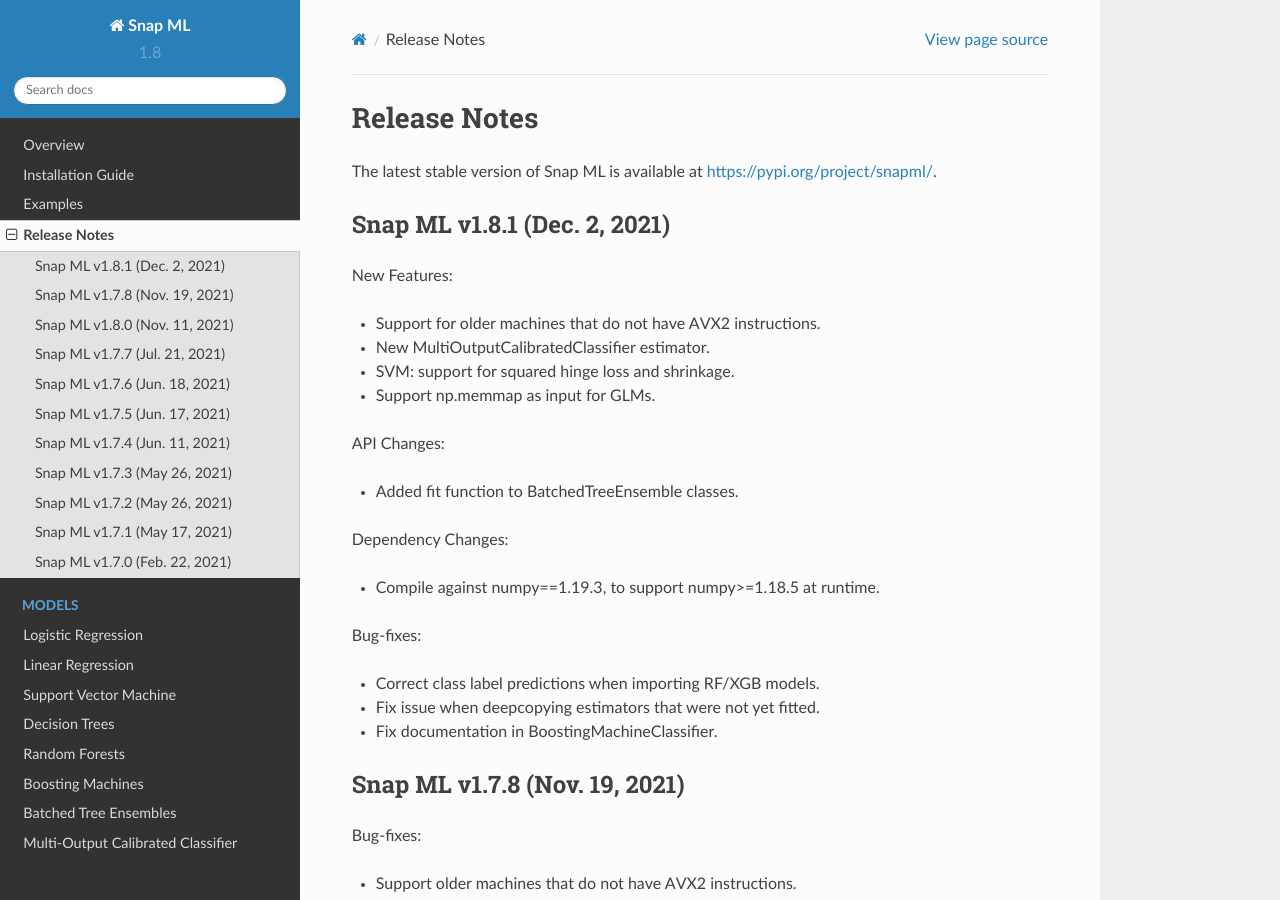
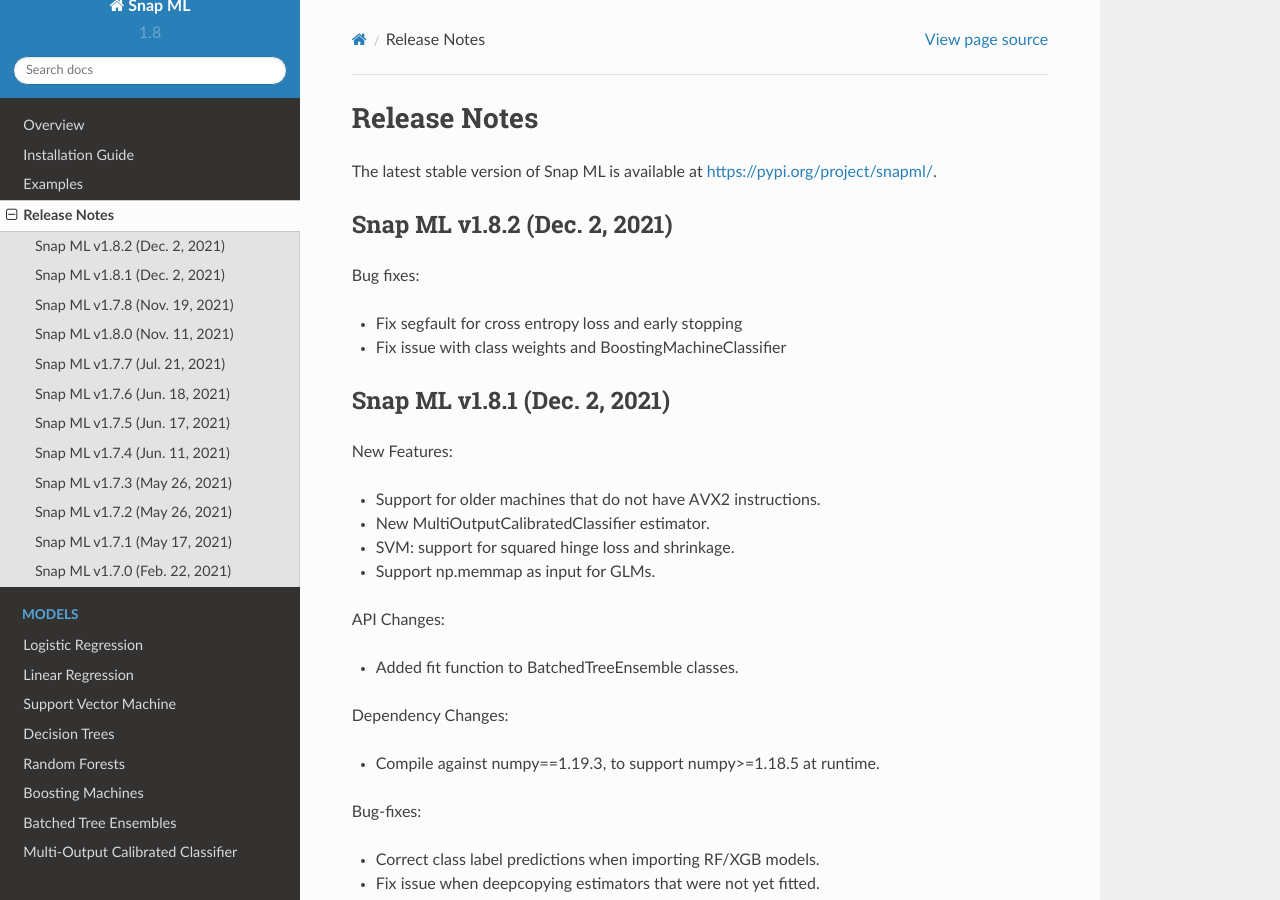
Before and after one commit to andreea-anghel/snapml-docs, a Sphinx documentation site: the page built from docs/source/release_notes.rst, in a window 1280 px wide and 900 px high. Built offline with Sphinx 7.4.7 and the Read the Docs theme 2.0.0, drawn with Linux system fonts in a browser that asks for light colours.

Commit message:
Refresh for 1.8.2

```diff
--- a/docs/requirements.txt
+++ b/docs/requirements.txt
@@ -1,2 +1,2 @@
 numpydoc
-snapml==1.8.1
+snapml==1.8.2
--- a/docs/source/release_notes.rst
+++ b/docs/source/release_notes.rst
@@ -2,6 +2,16 @@
 ##################
 
 The latest stable version of Snap ML is available at https://pypi.org/project/snapml/.
+
+
+Snap ML v1.8.2 (Dec. 2, 2021)
+=================================
+
+Bug fixes:
+
+- Fix segfault for cross entropy loss and early stopping
+- Fix issue with class weights and BoostingMachineClassifier
+
 
 Snap ML v1.8.1 (Dec. 2, 2021)
 =================================
```
